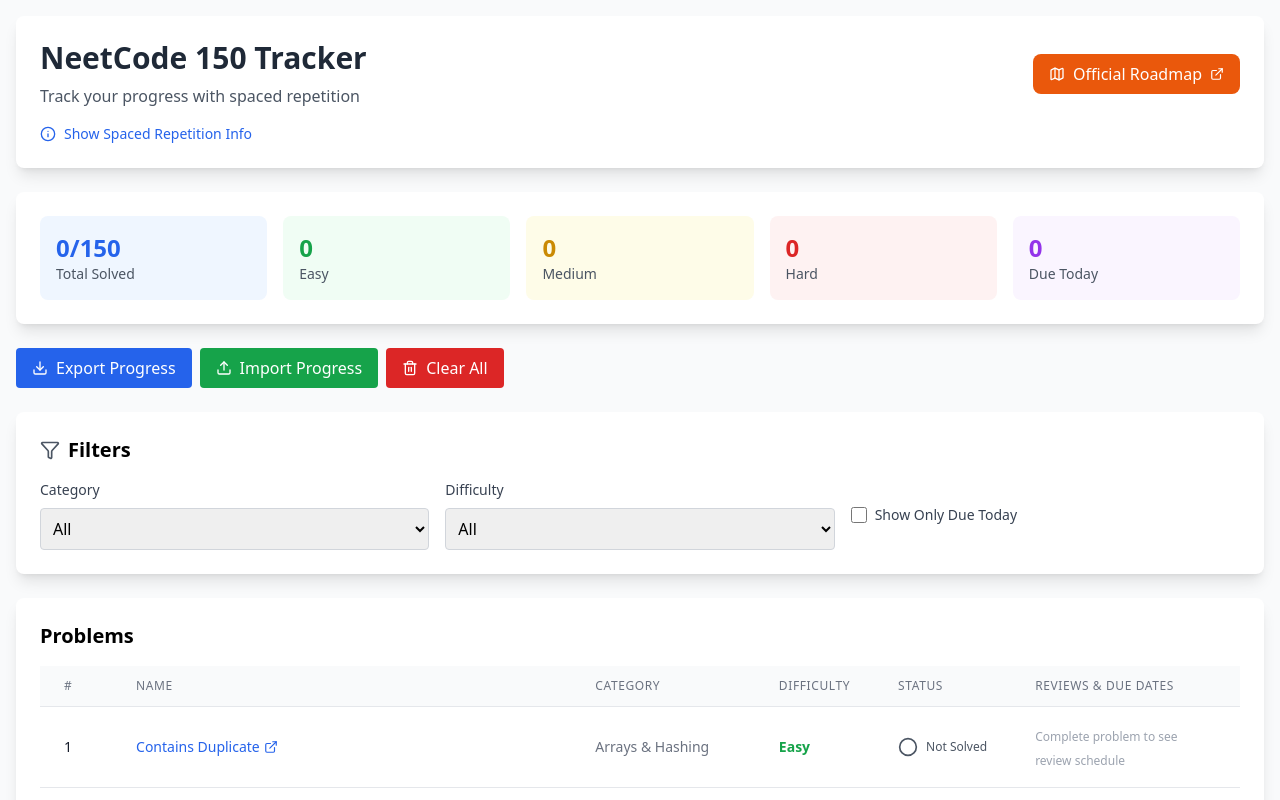
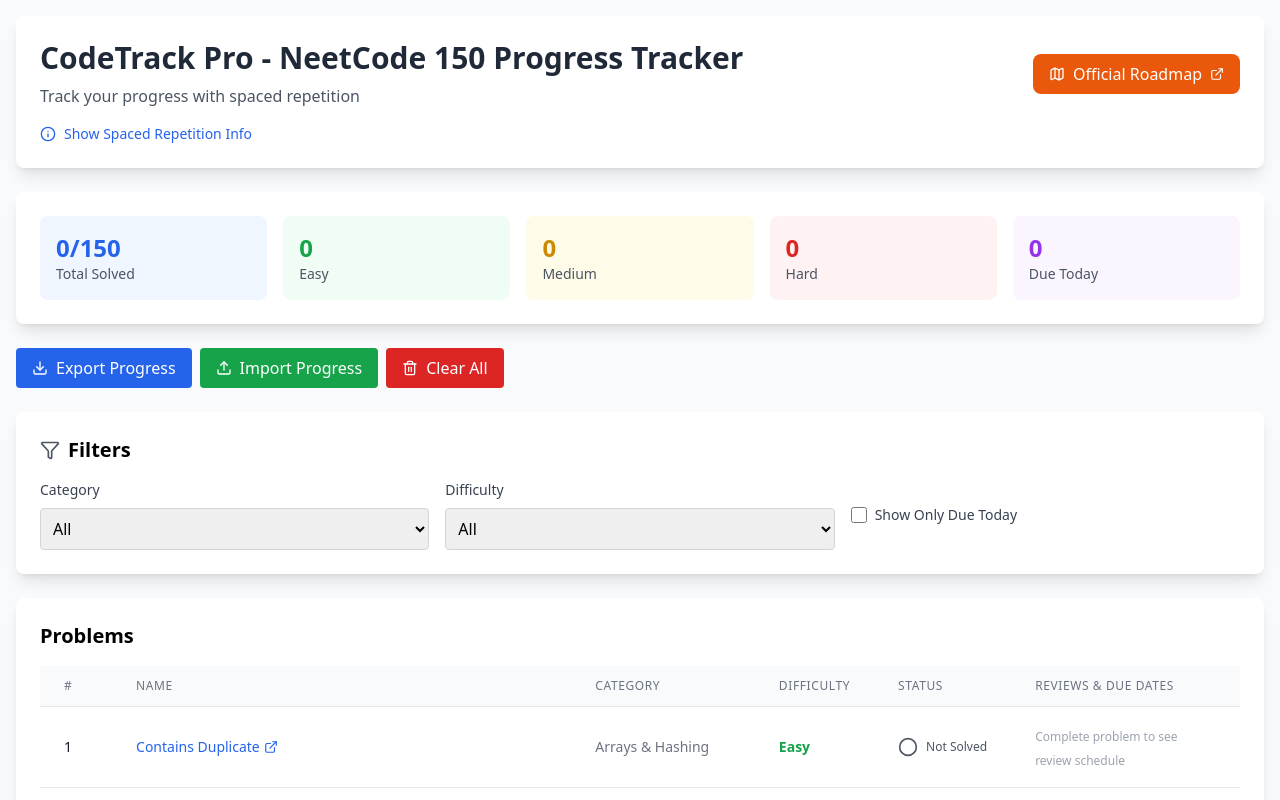
Before and after one commit to javydevx/neetcode-tracker, a React (Vite) app: page / in a window 1280 px wide. Shown: the top 800 px of the page. Built offline with nearby package versions, Linux system fonts and the light colour scheme.

Commit message:
update logo & title

```diff
--- a/index.html
+++ b/index.html
@@ -2,9 +2,9 @@
 <html lang="en">
   <head>
     <meta charset="UTF-8" />
-    <link rel="icon" type="image/svg+xml" href="/vite.svg" />
+    <link rel="icon" type="image/svg+xml" href="/public/icon.png" />
     <meta name="viewport" content="width=device-width, initial-scale=1.0" />
-    <title>neetcode-tracker</title>
+    <title>NeetCode Progress Tracker</title>
   </head>
   <body>
     <div id="root"></div>
--- a/src/NeetCodeTracker.jsx
+++ b/src/NeetCodeTracker.jsx
@@ -125,7 +125,7 @@
           <div className="flex flex-col sm:flex-row sm:items-center sm:justify-between gap-4">
             <div>
               <h1 className="text-3xl font-bold text-gray-800 mb-2">
-                NeetCode 150 Tracker
+                CodeTrack Pro - NeetCode 150 Progress Tracker
               </h1>
               <p className="text-gray-600">
                 Track your progress with spaced repetition
```
Also changed, not shown: public/icon.png (added), 1 other file (tests, documents, lock files or other folders).
